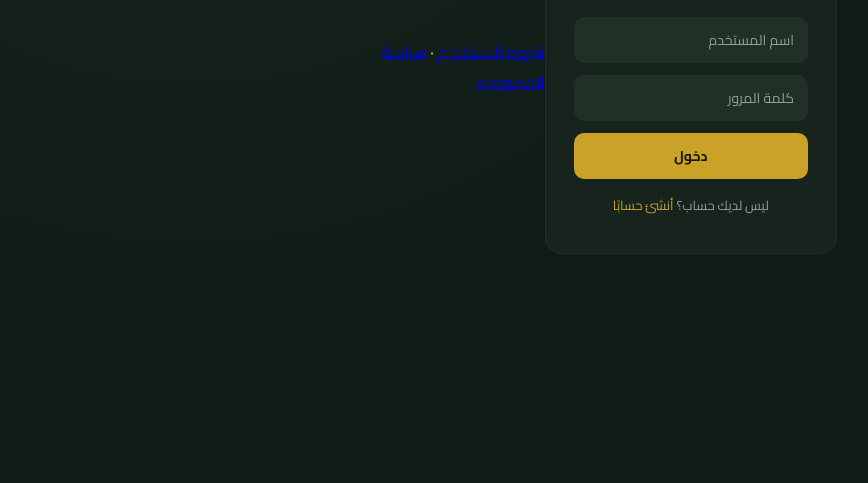
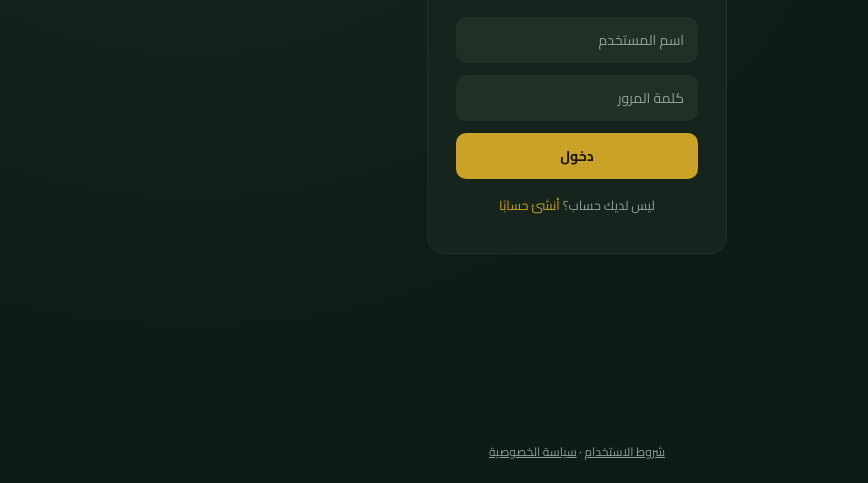
Before and after one commit to mohammedalzaide333-blip/watch-earn-app, a website: page public/index.html in a window 1280 px wide. Shown: the part 317-800 px from the top of the page, without its empty margins (63-931 px from the left). Drawn offline with Linux system fonts and the light colour scheme.

Commit message:
Update style.css

```diff
--- a/public/style.css
+++ b/public/style.css
@@ -103,3 +103,8 @@
 }
 .reels-progress-fill{height:100%; width:0%; background:var(--gold);}
 .reels-msg{margin-top:14px; font-size:13px; color:var(--muted); text-align:center; min-height:18px;}
+.legal-links{
+  position:absolute; bottom:20px; left:0; right:0;
+  text-align:center; font-size:12px; color:var(--muted);
+}
+.legal-links a{color:var(--muted); text-decoration:underline;}
```
